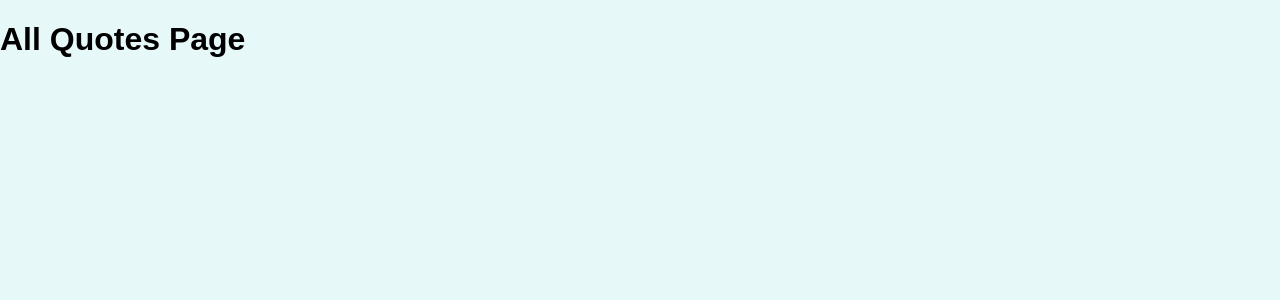
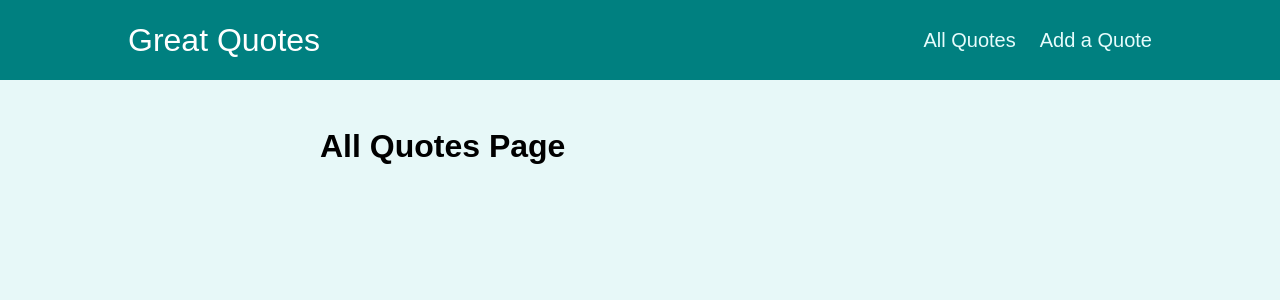
Before and after one commit to tcocco20/quotes-app, a React (Create React App) app: page /quotes in a window 1280 px wide. Shown: the top 300 px of the page. Built offline with nearby package versions, Linux system fonts and the light colour scheme.

Commit message:
added navigation and styled navigation

```diff
--- a/src/App.js
+++ b/src/App.js
@@ -2,9 +2,11 @@
 import AllQuotes from "./pages/AllQuotes";
 import NewQuote from "./pages/NewQuote";
 import QuoteDetail from "./pages/QuoteDetail";
+import Layout from "./components/layout/Layout"
 
 function App() {
   return (
+    <Layout>
       <Switch>
         <Route path="/" exact>
           <Redirect to="/quotes" />
@@ -19,6 +21,7 @@
           <NewQuote />
         </Route>
       </Switch>
+    </Layout>
   );
 }
 
--- /dev/null
+++ b/src/components/layout/Layout.js
@@ -0,0 +1,13 @@
+import classes from "./Layout.module.css";
+import MainNavigation from "./MainNavigation";
+
+const Layout = props => {
+  return (
+    <>
+      <MainNavigation />
+      <main className={classes.main} >{props.children}</main>
+    </>
+  )
+}
+
+export default Layout;
--- /dev/null
+++ b/src/components/layout/MainNavigation.js
@@ -0,0 +1,19 @@
+import { NavLink } from "react-router-dom";
+
+import classes from "./MainNavigation.module.css"
+
+const MainNavigation = () => {
+  return (
+    <header className={classes.header}>
+      <div className={classes.logo}>Great Quotes</div>
+      <nav className={classes.nav}>
+        <ul>
+          <li><NavLink to="/quotes" activeClassName={classes.active}>All Quotes</NavLink></li>
+          <li><NavLink to="/quotes" activeClassName={classes.active}>Add a Quote</NavLink></li>
+        </ul>
+      </nav>
+    </header>
+  )
+}
+
+export default MainNavigation;
```
Lines whose indentation alone changed are shown as unchanged.
